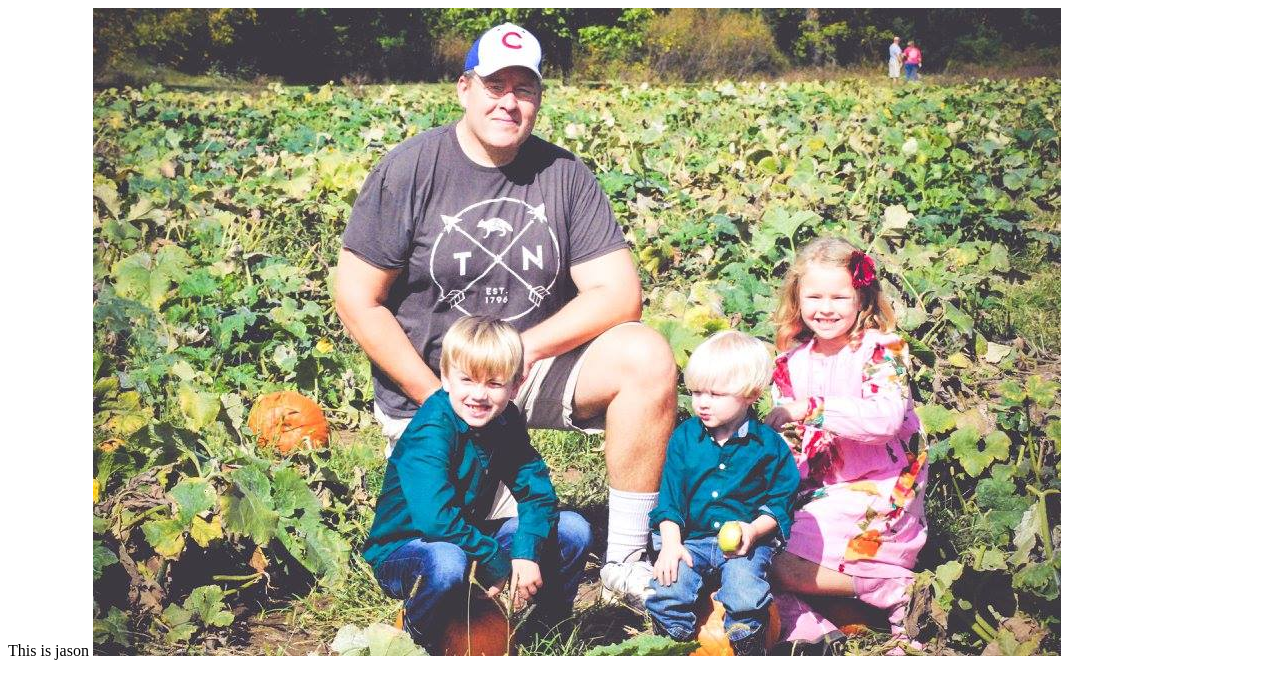
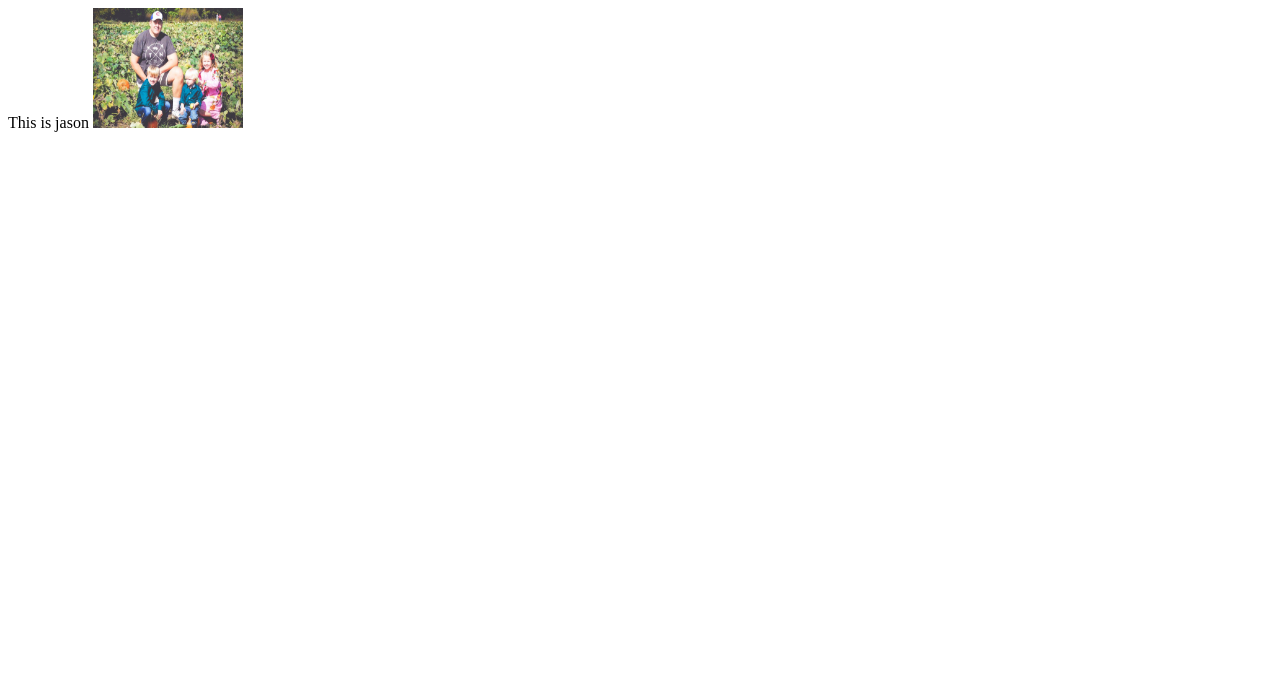
Before and after one commit to jkyle1234/TeamGit, a plain HTML site: page index.html in a window 1280 px wide. Drawn offline with Linux system fonts and the light colour scheme.

Commit message:
updated image

```diff
--- a/index.html
+++ b/index.html
@@ -7,6 +7,6 @@
 </head>
 <body>
     This is jason
-    <img src="test.jpg">
+    <img src="test.jpg" width="150" height="120">
 </body>
 </html>
```
